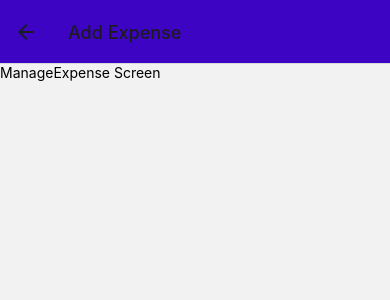
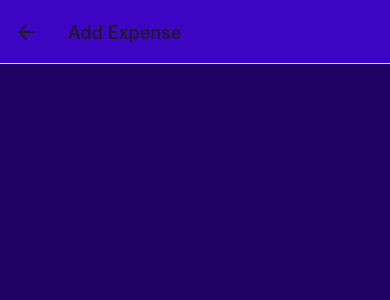
Before and after one commit to gcicchella/ExpensesTrackerApp, a React Native app: screen /ManageExpense in a window 390 px wide. Shown: the top 300 px of the page. Built offline with nearby package versions, Linux system fonts and the light colour scheme.

Commit message:
button Delete

```diff
--- a/screens/ManageExpense.js
+++ b/screens/ManageExpense.js
@@ -1,5 +1,7 @@
-import {Text} from "react-native";
+import {Text, StyleSheet, View} from "react-native";
 import {useLayoutEffect} from "react";
+import IconButton from "../UI/IconButton";
+import {GlobalStyles} from "../constants/styles";
 
 function ManageExpense({route, navigation}){
     const editExpenseId = route.params?.expenseId;
@@ -11,9 +13,38 @@
         });
     }, [navigation, isEditing]);
 
+    function deleteExpenseHandler() {
+
+    }
     return (
-        <Text>ManageExpense Screen</Text>
+       <View style={styles.container}>
+           {isEditing &&
+               <View style={styles.deleteContainer}>
+                   <IconButton
+                       icon="trash"
+                       color={GlobalStyles.colors.primary500}
+                       size={36}
+                       onPress={deleteExpenseHandler}
+                   />
+               </View>
+           }
+       </View>
     );
 }
 
 export default ManageExpense;
+
+const styles = StyleSheet.create({
+    container: {
+        flex: 1,
+        padding: 24,
+        backgroundColor: GlobalStyles.colors.primary800
+    },
+    deleteContainer: {
+        marginTop: 16,
+        padding: 8,
+        borderTopWidth: 2,
+        borderTopColor: GlobalStyles.colors.primary200,
+        alignItems: 'center'
+    }
+});
```
